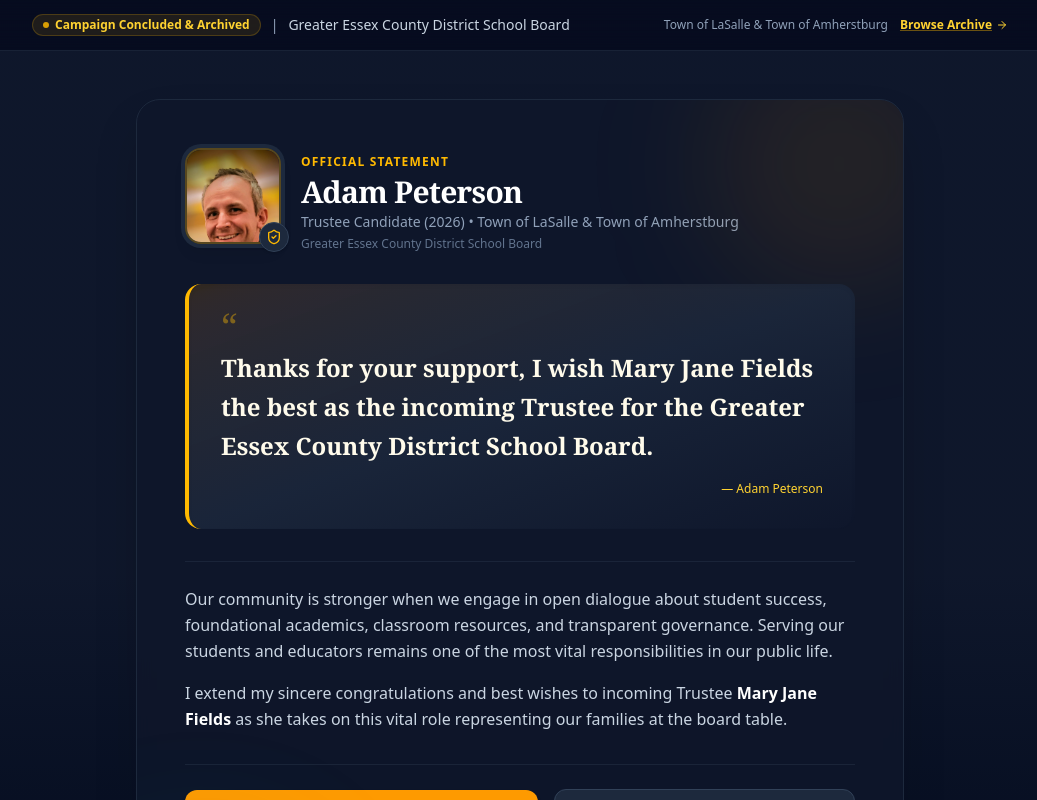
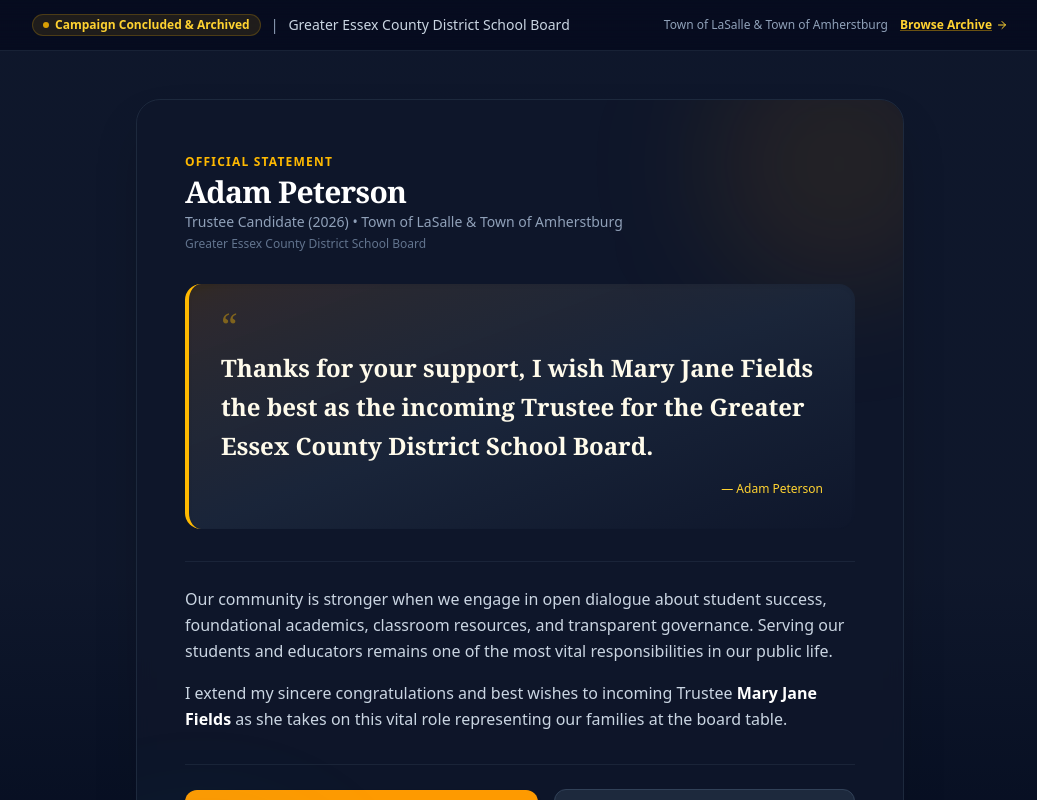
Before and after one commit to peterson4lasalle-afk/LasalleTrustee, a React (Vite) app: page / in a window 1280 px wide. Shown: the top 800 px of the page, without its empty margins (120-1157 px from the left). Built offline with nearby package versions, Linux system fonts and the light colour scheme.

Commit message:
refactor: remove candidate profile section from ArchiveLandingPage
Remove the header profile component and ShieldCheck icon to clean up the archive landing page layout.

```diff
--- a/src/components/ArchiveLandingPage.tsx
+++ b/src/components/ArchiveLandingPage.tsx
@@ -3,7 +3,6 @@ import { CandidateProfile } from '../types';
 import {
   Mail,
   ArrowRight,
-  ShieldCheck,
   BookOpen,
   Calendar,
   ExternalLink
@@ -55,19 +54,8 @@ export const ArchiveLandingPage: React.FC<ArchiveLandingPageProps> = ({
             <div className="absolute top-0 right-0 -mt-16 -mr-16 w-64 h-64 bg-amber-500/10 rounded-full blur-3xl pointer-events-none" />
             <div className="absolute bottom-0 left-0 -mb-16 -ml-16 w-64 h-64 bg-teal-500/10 rounded-full blur-3xl pointer-events-none" />
 
-            {/* Profile Avatar / Seal */}
-            <div className="flex flex-col sm:flex-row items-center sm:items-start gap-5 mb-8">
-              <div className="relative">
-                <img
-                  src={candidate.photoUrl || '/candidate-headshot.jpg'}
-                  alt={candidate.fullName}
-                  className="w-20 h-20 sm:w-24 sm:h-24 rounded-2xl object-cover object-top border-2 border-amber-400/30 shadow-lg ring-4 ring-slate-800"
-                />
-                <div className="absolute -bottom-2 -right-2 bg-slate-800 border border-slate-700 rounded-full p-1.5 shadow">
-                  <ShieldCheck className="w-4 h-4 text-amber-400" />
-                </div>
-              </div>
-              <div className="text-center sm:text-left">
+            {/* Official Header */}
+            <div className="mb-8">
               <div className="inline-block text-xs uppercase tracking-widest font-bold text-amber-400 mb-1">
                 Official Statement
               </div>
@@ -80,7 +68,6 @@ export const ArchiveLandingPage: React.FC<ArchiveLandingPageProps> = ({
               <p className="text-xs text-slate-500 mt-1">
                 Greater Essex County District School Board
               </p>
-              </div>
             </div>
 
             {/* Primary Requested Statement Box */}
```
Lines whose indentation alone changed are shown as unchanged.
